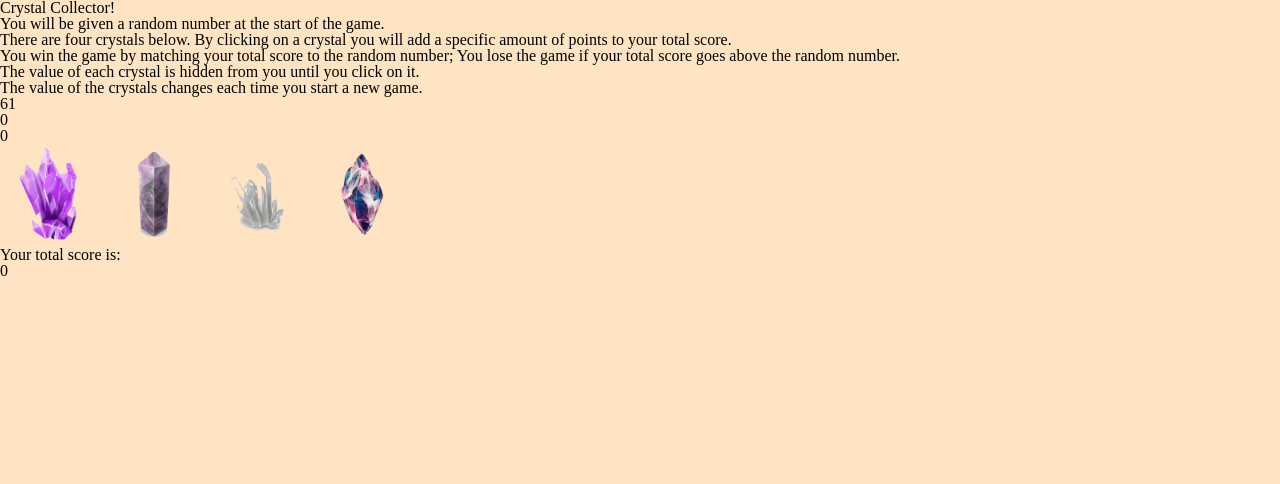
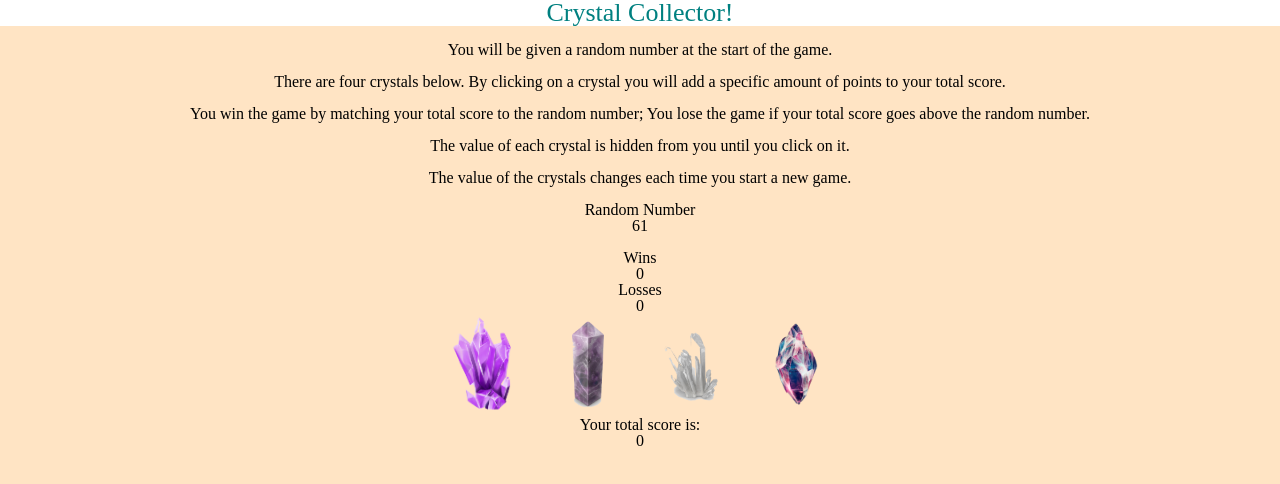
Before and after one commit to xsebastianx/unit-4-game, a plain HTML site: page index.html in a window 1280 px wide. Drawn offline with nearby package versions, Linux system fonts and the light colour scheme.

Commit message:
Js is working and some final touches

```diff
--- a/assets/css/style.css
+++ b/assets/css/style.css
@@ -1,4 +1,11 @@
 body {
-    background-img: url ("Sophie+Tea+Art+Screensaver.jpg");
     background-color: bisque;
+    text-align: center;
 }
+
+#title {
+    font-size: 26px;
+    color: teal;
+    background-color: white
+
+}
--- a/assets/javascript/game.js
+++ b/assets/javascript/game.js
@@ -1,30 +1,36 @@
-$(document).ready(function(){
-    let random = Math.floor(Math.random()*102+19)
+$( document ).ready(function(){
 
-    $("#number").text(random);
+    var Random=Math.floor(Math.random()*102+19)
 
-    let numb1 = Math.floor(Math.random()*12+1);
-    let numb2 = Math.floor(Math.random()*12+1);
-    let numb3 = Math.floor(Math.random()*12+1);
-    let numb4 = Math.floor(Math.random()*12+1);
 
-    let wins=0;
-    let losses=0;
-    let total=0;
+    $("#randomnumber").text(Random);
 
-    $('#wins').text(wins);
-    $('#losses').text(losses);
+
+    var num1= Math.floor(Math.random()*12+1)
+    var num2= Math.floor(Math.random()*12+1)
+    var num3= Math.floor(Math.random()*12+1)
+    var num4= Math.floor(Math.random()*12+1)
+
+
+    var playerTotal= 0;
+    var wins= 0;
+    var losses = 0;
+
+
+  $("#wins").text(wins);
+  $("#losses").text(losses);
+
 
   function reset(){
         Random=Math.floor(Math.random()*102+19);
         console.log(Random)
-        $('#scoreToMatch').text(Random);
+        $("#randomnumber").text(Random);
         num1= Math.floor(Math.random()*12+1);
         num2= Math.floor(Math.random()*12+1);
         num3= Math.floor(Math.random()*12+1);
         num4= Math.floor(Math.random()*12+1);
         playerTotal= 0;
-        $('#totalScore').text(playerTotal);
+        $("#current").text(playerTotal);
         }
 
   function winner(){
@@ -32,9 +38,58 @@ $(document).ready(function(){
     $('#wins').text(wins);
     reset();
   }
+
   function loser(){
     losses++;
     $('#losses').text(losses);
     reset()
   }
+
+    $(".purple").on ("click", function(){
+      playerTotal = playerTotal + num1;
+      console.log("New playerTotal= " + playerTotal);
+      $("#current").text(playerTotal);
+
+          if (playerTotal == Random){
+            winner();
+          }
+          else if ( playerTotal > Random){
+            loser();
+          }
     })
+    $(".black").on ("click", function(){
+      playerTotal = playerTotal + num2;
+      console.log("New playerTotal= " + playerTotal);
+      $("#current").text(playerTotal);
+          if (playerTotal == Random){
+            winner();
+          }
+          else if ( playerTotal > Random){
+            loser();
+          }
+    })
+    $(".white").on ("click", function(){
+      playerTotal = playerTotal + num3;
+      console.log("New playerTotal= " + playerTotal);
+      $("#current").text(playerTotal);
+
+            if (playerTotal == Random){
+            winner();
+          }
+          else if ( playerTotal > Random){
+            loser();
+          }
+    })
+    $(".blue").on ("click", function(){
+      playerTotal = playerTotal + num4;
+      console.log("New playerTotal= " + playerTotal);
+      $("#current").text(playerTotal);
+
+            if (playerTotal == Random){
+            winner();
+          }
+          else if ( playerTotal > Random){
+            loser();
+          }
+    });
+  });
--- a/index.html
+++ b/index.html
@@ -9,28 +9,40 @@
         <title>Crystal Collector</title>
     </head>
     <body>
-        <h1>Crystal Collector!</h1>
+        <h1 id="title">Crystal Collector!</h1>
+        <br>
         <div id="instructions">
             <p>You will be given a random number at the start of the game.</p>
+            <br>
             <p>There are four crystals below.  By clicking on a crystal you will add a specific amount of points to your total score.</p>
+            <br>
             <p>You win the game by matching your total score to the random number; You lose the game if your total score goes above the random number.</p>
+            <br>
             <p>The value of each crystal is hidden from you until you click on it.</p>
+            <br>
             <p>The value of the crystals changes each time you start a new game.</p>
+            <br>
         </div>
-        <div id="number">
+        <div>
+            <p>Random Number</p>
+        </div>
+        <div id="randomnumber">
             <p>0</p>
         </div>
+        <br>
         <div id="score">
-            <p id="wins">Wins: 0</p>
-            <p id="losses">Losses: 0</p>
+            <p>Wins</p>
+            <p id="wins">0</p>
+            <p>Losses</p>
+            <p id="losses">0</p>
         </div>
         <div id=crystals>
-            <img src="assets/images/kisspng-crystal-purple-amethyst-5aec5a52ae50f0.163032051525439058714.png" height="100">
-            <img src="assets/images/magic-crystal-rAorzR7-600.png" height="100">
-            <img src="assets/images/natural-crystal-group-oJBXAX0-600.png" height="100">
-            <img src="assets/images/png-crystal-crystal-png-500.png" height="100">
+            <img src="assets/images/kisspng-crystal-purple-amethyst-5aec5a52ae50f0.163032051525439058714.png" class="purple" height="100" alt="purple">
+            <img src="assets/images/magic-crystal-rAorzR7-600.png" class="black" height="100" alt="black">
+            <img src="assets/images/natural-crystal-group-oJBXAX0-600.png" class="white" height="100" alt="white">
+            <img src="assets/images/png-crystal-crystal-png-500.png" class="blue" height="100" alt="blue">
         </div>
-        <div id="total">
+        <div>
             <p>Your total score is:</p>
         </div>
         <div id="current">
```
Also changed, not shown: assets/images/Sophie+Tea+Art+Screensaver.jpg (deleted), 3 other files. Lines whose indentation alone changed are shown as unchanged.
